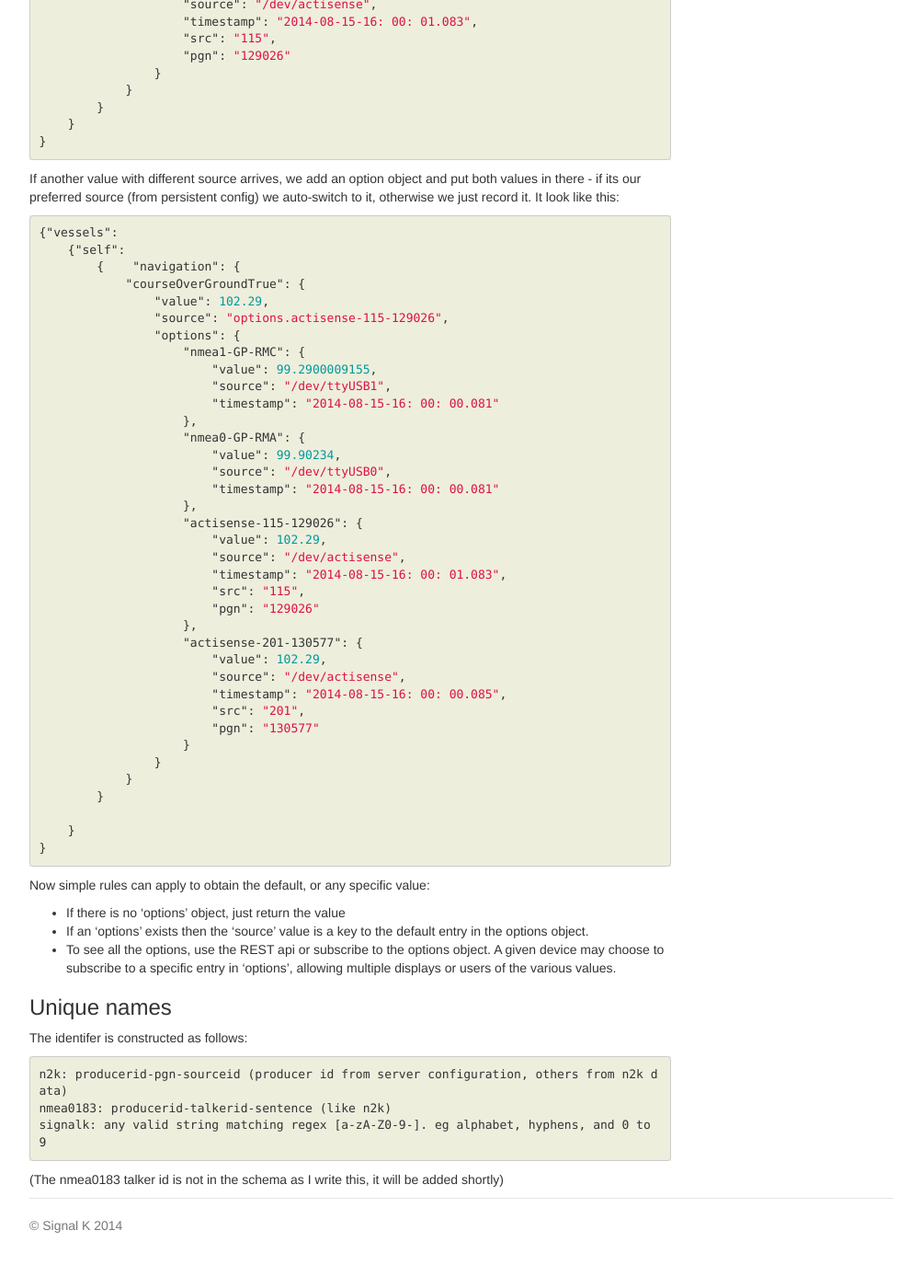
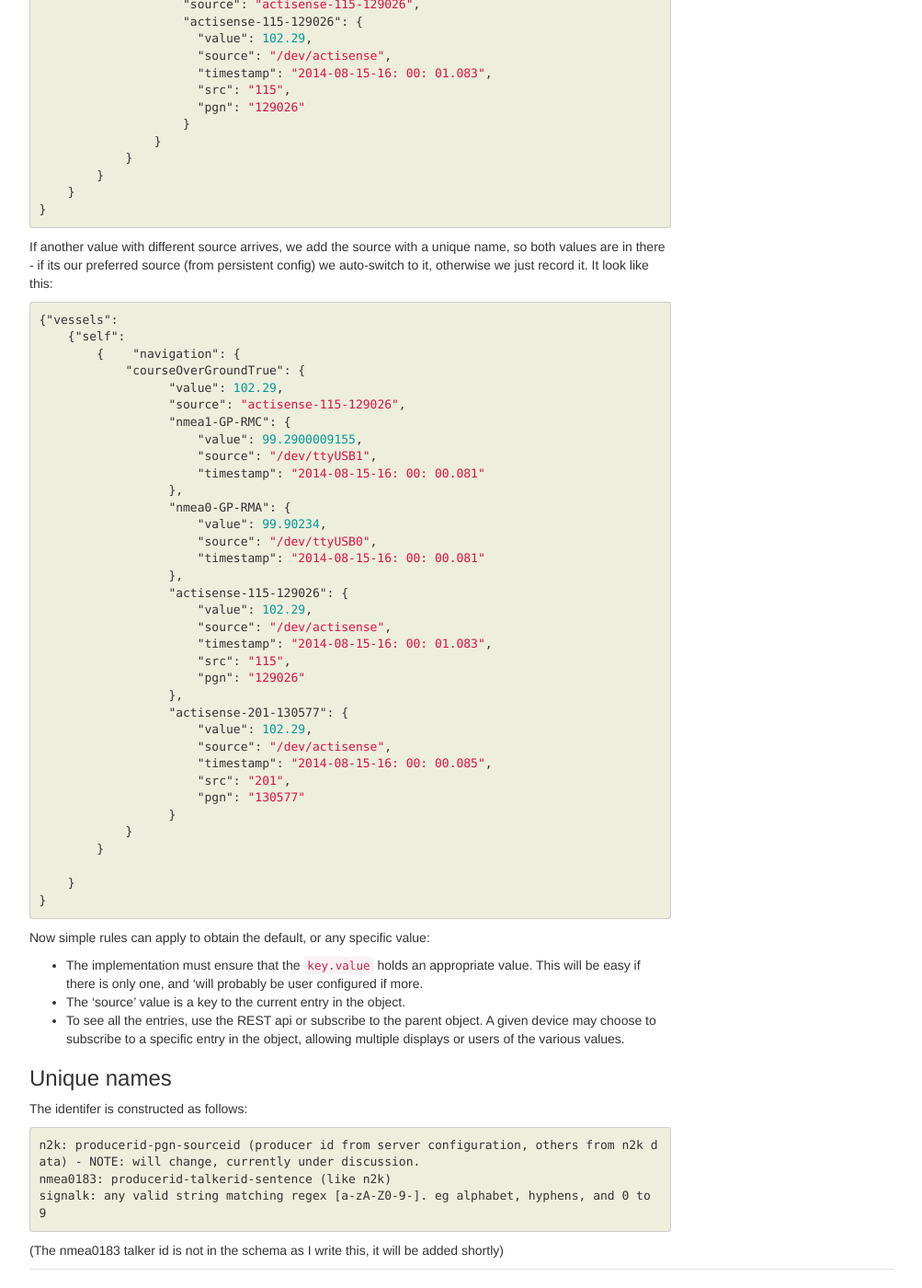
Before and after one commit to SignalK/signalk.github.io, a Jekyll site: the page built from dev/multipleValues.md, in a window 1280 px wide and 1400 px high, scrolled down 522 px. Shown: the whole window at 92% size, without its empty margins (138-1141 px from the left). Built offline with Jekyll 4.4.1, drawn with Linux system fonts in a browser that asks for light colours; nearby versions of some CDN libraries; Markdown is read by kramdown in place of the engine named in the settings; before the commit the page ends 1894 px from its top, so only the background shows below that.

Commit message:
Changed to remove 'options'

````diff
--- a/dev/multipleValues.md
+++ b/dev/multipleValues.md
@@ -22,10 +22,14 @@ If its the first value for the key, it becomes the default value and looks like
             {"courseOverGroundTrue":
                 {
 		    "value": 102.29,
-		    "source": "/dev/actisense",
-		    "timestamp": "2014-08-15-16: 00: 01.083",
-		    "src": "115",
-		    "pgn": "129026"
+		    "source": "actisense-115-129026",
+		    "actisense-115-129026": {
+		      "value": 102.29,
+		      "source": "/dev/actisense",
+		      "timestamp": "2014-08-15-16: 00: 01.083",
+		      "src": "115",
+		      "pgn": "129026"
+		    }
 		}
 	    }
 	}
@@ -33,41 +37,39 @@ If its the first value for the key, it becomes the default value and looks like
 }
 ```
 
-If another value with different source arrives, we add an option object and put both values in there - if its our preferred source (from persistent config) we auto-switch to it, otherwise we just record it. It look like this:
+If another value with different source arrives, we add the source with a unique name, so both values are in there - if its our preferred source (from persistent config) we auto-switch to it, otherwise we just record it. It look like this:
 
 ```json
 {"vessels":
     {"self":
         {    "navigation": {
 	    "courseOverGroundTrue": {
-		"value": 102.29,
-		"source": "options.actisense-115-129026",
-		"options": {
-		    "nmea1-GP-RMC": {
-			"value": 99.2900009155,
-			"source": "/dev/ttyUSB1",
-			"timestamp": "2014-08-15-16: 00: 00.081"
-		    },
-		    "nmea0-GP-RMA": {
-			"value": 99.90234,
-			"source": "/dev/ttyUSB0",
-			"timestamp": "2014-08-15-16: 00: 00.081"
-		    },
-		    "actisense-115-129026": {
-			"value": 102.29,
-			"source": "/dev/actisense",
-			"timestamp": "2014-08-15-16: 00: 01.083",
-			"src": "115",
-			"pgn": "129026"
-		    },
-		    "actisense-201-130577": {
-			"value": 102.29,
-			"source": "/dev/actisense",
-			"timestamp": "2014-08-15-16: 00: 00.085",
-			"src": "201",
-			"pgn": "130577"
-		    }
-		}
+		  "value": 102.29,
+		  "source": "actisense-115-129026",
+		  "nmea1-GP-RMC": {
+		      "value": 99.2900009155,
+		      "source": "/dev/ttyUSB1",
+		      "timestamp": "2014-08-15-16: 00: 00.081"
+		  },
+		  "nmea0-GP-RMA": {
+		      "value": 99.90234,
+		      "source": "/dev/ttyUSB0",
+		      "timestamp": "2014-08-15-16: 00: 00.081"
+		  },
+		  "actisense-115-129026": {
+		      "value": 102.29,
+		      "source": "/dev/actisense",
+		      "timestamp": "2014-08-15-16: 00: 01.083",
+		      "src": "115",
+		      "pgn": "129026"
+		  },
+		  "actisense-201-130577": {
+		      "value": 102.29,
+		      "source": "/dev/actisense",
+		      "timestamp": "2014-08-15-16: 00: 00.085",
+		      "src": "201",
+		      "pgn": "130577"
+		  }
 	    }
 	}
 
@@ -77,15 +79,15 @@ If another value with different source arrives, we add an option object and put
 
 Now simple rules can apply to obtain the default, or any specific value:
 
-* If there is no 'options' object, just return the value
-* If an 'options' exists then the 'source' value is a key to the default entry in the options object.
-* To see all the options, use the REST api or subscribe to the options object. A given device may choose to subscribe to a specific entry in 'options', allowing multiple displays or users of the various values.
+* The implementation must ensure that the `key.value` holds an appropriate value. This will be easy if there is only one, and 'will probably be user configured if more.
+* The 'source' value is a key to the current entry in the object.
+* To see all the entries, use the REST api or subscribe to the parent object. A given device may choose to subscribe to a specific entry in the object, allowing multiple displays or users of the various values.
 
 ###Unique names
 
 The identifer is constructed as follows:
 
-    n2k: producerid-pgn-sourceid (producer id from server configuration, others from n2k data)
+    n2k: producerid-pgn-sourceid (producer id from server configuration, others from n2k data) - NOTE: will change, currently under discussion.
     nmea0183: producerid-talkerid-sentence (like n2k)
     signalk: any valid string matching regex [a-zA-Z0-9-]. eg alphabet, hyphens, and 0 to 9
 
````
